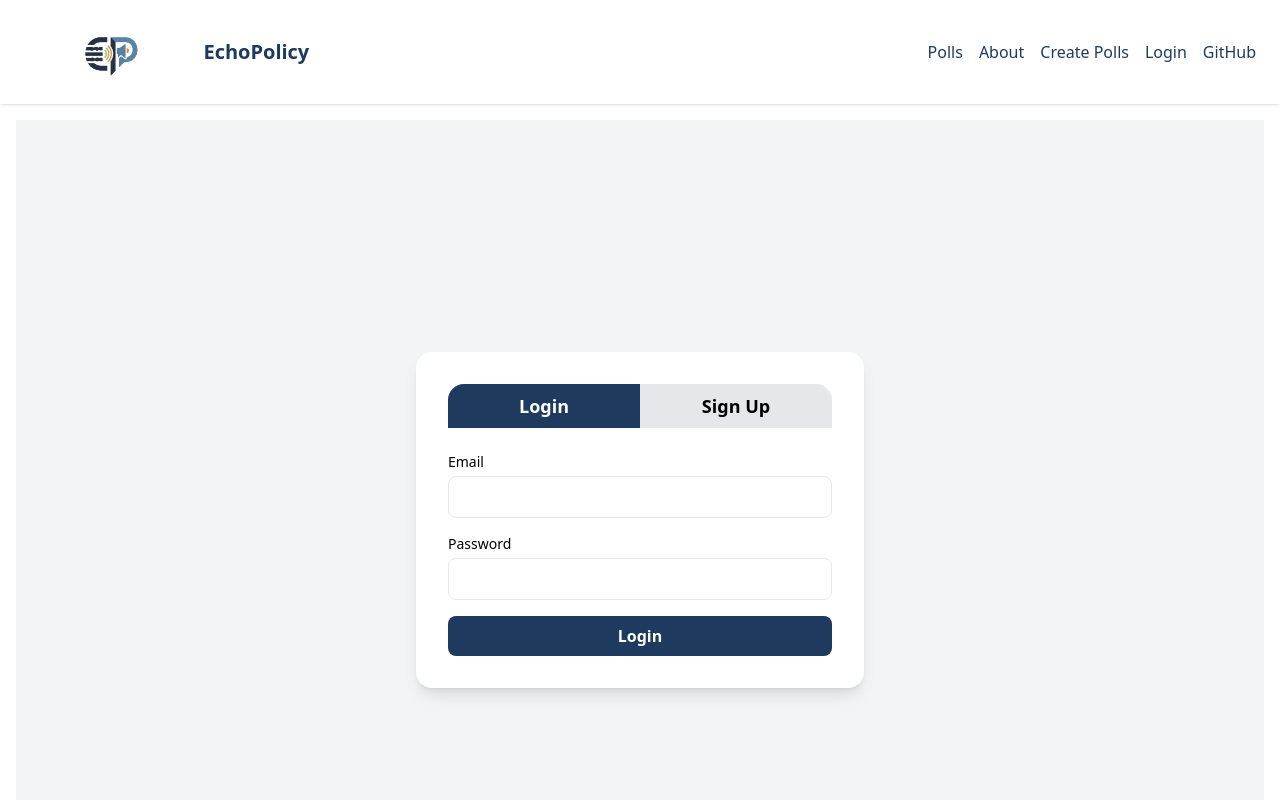
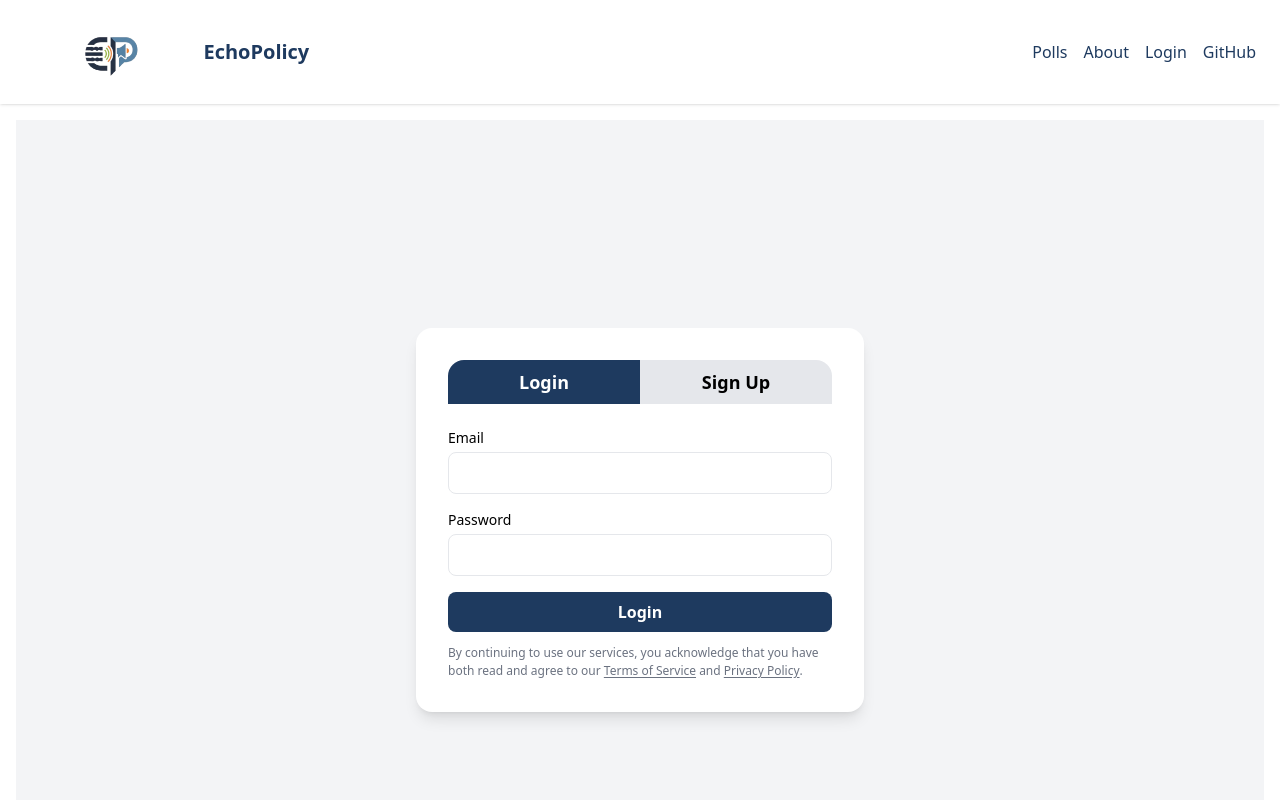
Before and after one commit to echopolicy/my-fullstack-app, a React (Create React App) app in the folder frontend.nosync/: page /login in a window 1280 px wide. Shown: the top 800 px of the page. Built offline with nearby package versions, Linux system fonts and the light colour scheme.

Commit message:
Navbar account option

```diff
--- a/frontend.nosync/src/App.jsx
+++ b/frontend.nosync/src/App.jsx
@@ -11,6 +11,7 @@ import Footer from './components/Footer';
 import Terms from "./pages/Terms";
 import PrivacyPolicy from "./pages/PrivacyPolicy";
 import Login from './pages/Login';
+import Dashboard from './pages/Dashboard';
 
 function App() {
   return (
@@ -29,7 +30,7 @@ function App() {
             <Route path="/about" element={<About />} />
             <Route path="/terms" element={<Terms />} />
             <Route path="/privacy" element={<PrivacyPolicy />} />
-
+            <Route path ="/dashboard" element={<Dashboard/>} />
             <Route path="*" element={<NotFound />} />
           </Routes>
         </main>
--- a/frontend.nosync/src/components/Navbar.js
+++ b/frontend.nosync/src/components/Navbar.js
@@ -1,36 +1,106 @@
-import { Link } from 'react-router-dom';
-import { useState, useEffect } from 'react';
+import { Link, useNavigate } from "react-router-dom";
+import { useState, useEffect } from "react";
 
 const Navbar = () => {
   const [scrolled, setScrolled] = useState(false);
+  const [isLoggedIn, setIsLoggedIn] = useState(false);
+  const [menuOpen, setMenuOpen] = useState(false);
+  const navigate = useNavigate();
 
   useEffect(() => {
     const handleScroll = () => {
       setScrolled(window.scrollY > 0);
     };
-
-    window.addEventListener('scroll', handleScroll);
-    return () => window.removeEventListener('scroll', handleScroll);
+    window.addEventListener("scroll", handleScroll);
+    return () => window.removeEventListener("scroll", handleScroll);
   }, []);
 
+  // Check if token exists in localStorage
+  useEffect(() => {
+    const token = localStorage.getItem("token");
+    setIsLoggedIn(!!token);
+  }, []);
+
+  const handleLogout = () => {
+    localStorage.removeItem("token");
+    localStorage.removeItem("user");
+    setIsLoggedIn(false);
+    setMenuOpen(false);
+    navigate("/");
+  };
+
   return (
-    <nav className={`bg-white text-[#1E3A5F] px-6 py-1 sticky top-0 z-50 transition-shadow duration-300 ${scrolled ? 'shadow-lg' : 'shadow'}`}>
+    <nav
+      className={`bg-white text-[#1E3A5F] px-6 py-1 sticky top-0 z-50 transition-shadow duration-300 ${
+        scrolled ? "shadow-lg" : "shadow"
+      }`}
+    >
       <div className="container mx-auto flex justify-between items-center">
+        {/* Logo */}
         <Link to="/" className="flex items-center space-x-2">
-          <img
-            src="/logoEP.png"
-            alt="EchoPolicy Logo"
-            className="h-24 w-auto"
-          />
+          <img src="/logoEP.png" alt="EchoPolicy Logo" className="h-24 w-auto" />
           <span className="text-xl font-bold">EchoPolicy</span>
         </Link>
 
-        <div className="space-x-4">
-          <Link to="/polls" className="hover:text-[#3B82F6]">Polls</Link>
-          <Link to="/about" className="hover:text-[#F97316]">About</Link>
-          <Link to="/admin/create" className="hover:text-[#22C55E]">Create Polls</Link>
-          <Link to="/login" className="hover:text-[#2253c5]">Login</Link>
-          <a href="https://github.com/echopolicy" className="hover:text-[#3B82F6]">GitHub</a>
+        {/* Links */}
+        <div className="space-x-4 flex items-center">
+          <Link to="/polls" className="hover:text-[#3B82F6]">
+            Polls
+          </Link>
+          <Link to="/about" className="hover:text-[#F97316]">
+            About
+          </Link>
+
+          {isLoggedIn ? (
+            <div className="relative">
+              {/* Account Button */}
+              <button
+                onClick={() => setMenuOpen((prev) => !prev)}
+                className="hover:text-[#2253c5] font-medium"
+              >
+                Account ▾
+              </button>
+
+              {/* Dropdown */}
+              {menuOpen && (
+                <div className="absolute right-0 mt-2 w-40 bg-white shadow-lg rounded-lg border">
+                  <Link
+                    to="/admin/create"
+                    className="block px-4 py-2 hover:bg-gray-100"
+                    onClick={() => setMenuOpen(false)}
+                  >
+                    New Poll
+                  </Link>
+                  <Link
+                    to="/dashboard"
+                    className="block px-4 py-2 hover:bg-gray-100"
+                    onClick={() => setMenuOpen(false)}
+                  >
+                    Your Polls
+                  </Link>
+                  <button
+                    onClick={handleLogout}
+                    className="w-full text-left px-4 py-2 text-red-500 hover:bg-gray-100"
+                  >
+                    Logout
+                  </button>
+                </div>
+              )}
+            </div>
+          ) : (
+            <Link to="/login" className="hover:text-[#2253c5]">
+              Login
+            </Link>
+          )}
+
+          <a
+            href="https://github.com/echopolicy"
+            target="_blank"
+            rel="noopener noreferrer"
+            className="hover:text-[#3B82F6]"
+          >
+            GitHub
+          </a>
         </div>
       </div>
     </nav>
--- /dev/null
+++ b/frontend.nosync/src/pages/Dashboard.js
@@ -0,0 +1,31 @@
+import { useEffect, useState } from "react";
+
+export default function Dashboard() {
+  const [user, setUser] = useState(null);
+
+  useEffect(() => {
+    const storedUser = localStorage.getItem("user");
+    if (storedUser) {
+      setUser(JSON.parse(storedUser));
+    }
+  }, []);
+
+  if (!user) {
+    return <p>Loading dashboard...</p>;
+  }
+
+  return (
+    <div className="p-6">
+      <h1 className="text-2xl font-bold">Welcome, {user.fullName}</h1>
+      <p className="text-gray-600">Work in Progress to link user with poll</p>
+      <div className="mt-4">
+        <a
+          href="/admin/create"
+          className="px-4 py-2 bg-[#1E3A5F] text-white rounded-lg hover:bg-[#3B82F6]"
+        >
+          Create Poll
+        </a>
+      </div>
+    </div>
+  );
+}
--- a/frontend.nosync/src/pages/Login.js
+++ b/frontend.nosync/src/pages/Login.js
@@ -1,4 +1,5 @@
 import { useState } from "react";
+import { useNavigate } from "react-router-dom";
 
 export default function Login() {
   const [isLogin, setIsLogin] = useState(true);
@@ -10,11 +11,12 @@ export default function Login() {
   const [error, setError] = useState("");
   const [success, setSuccess] = useState("");
 
+  const navigate = useNavigate();
+  const API_BASE_URL = process.env.REACT_APP_API_BASE_URL;
+
   const handleChange = (e) => {
     setFormData({ ...formData, [e.target.name]: e.target.value });
   };
-
-  const API_BASE_URL = process.env.REACT_APP_API_BASE_URL;
 
   const handleSubmit = async (e) => {
     e.preventDefault();
@@ -22,8 +24,8 @@ export default function Login() {
     setSuccess("");
 
     const url = isLogin
-        ? `${API_BASE_URL}/users/login`
-        : `${API_BASE_URL}/users/signup`;
+      ? `${API_BASE_URL}/users/login`
+      : `${API_BASE_URL}/users/signup`;
 
     try {
       const response = await fetch(url, {
@@ -37,14 +39,17 @@ export default function Login() {
       if (!response.ok) {
         setError(data.message || "Something went wrong");
       } else {
-        setSuccess(data.message);
         if (isLogin) {
-          // Save token in localStorage
+          // Save token & user in localStorage
           localStorage.setItem("token", data.token);
           localStorage.setItem("user", JSON.stringify(data.user));
+          setSuccess("Login successful!");
+          // Redirect to My Polls or Home
+          navigate("/dashboard");
         } else {
-          // Clear form after successful signup
+          setSuccess("Signup successful! Please log in.");
           setFormData({ fullName: "", email: "", password: "" });
+          setIsLogin(true); // switch back to login tab
         }
       }
     } catch (err) {
@@ -83,7 +88,9 @@ export default function Login() {
         <form onSubmit={handleSubmit} className="space-y-4">
           {!isLogin && (
             <div>
-              <label className="block text-sm font-medium mb-1">Full Name</label>
+              <label className="block text-sm font-medium mb-1">
+                Full Name
+              </label>
               <input
                 type="text"
                 name="fullName"
@@ -126,6 +133,25 @@ export default function Login() {
             {isLogin ? "Login" : "Sign Up"}
           </button>
         </form>
+
+        <div className="mt-3 text-left text-xs leading-normal text-gray-500">
+          By continuing to use our services, you acknowledge that you have both
+          read and agree to our{" "}
+          <a
+            href="/terms"
+            className="font-medium underline underline-offset-2 hover:text-black"
+          >
+            Terms of Service
+          </a>{" "}
+          and{" "}
+          <a
+            href="/privacy"
+            className="font-medium underline underline-offset-2 hover:text-black"
+          >
+            Privacy Policy
+          </a>
+          .
+        </div>
       </div>
     </div>
   );
```
Also changed, not shown: 1 other file (tests, documents, lock files or other folders).
